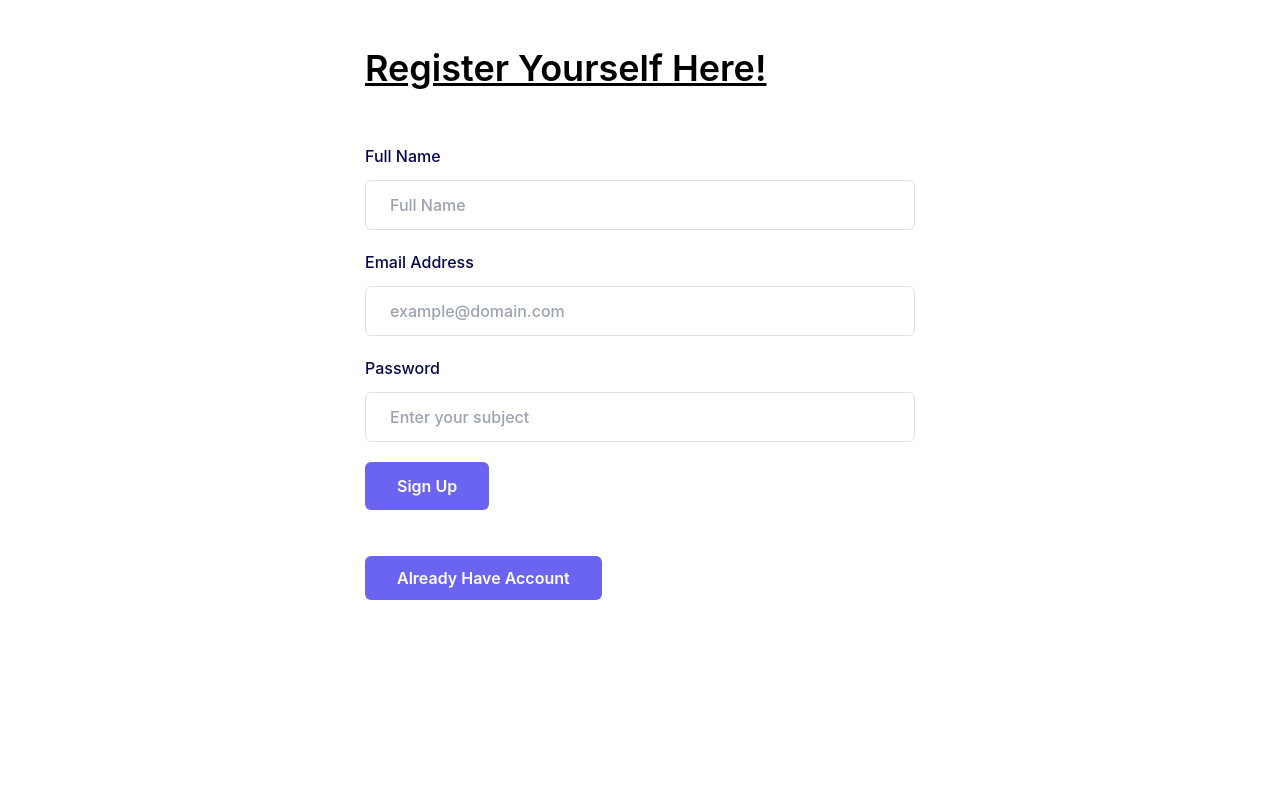
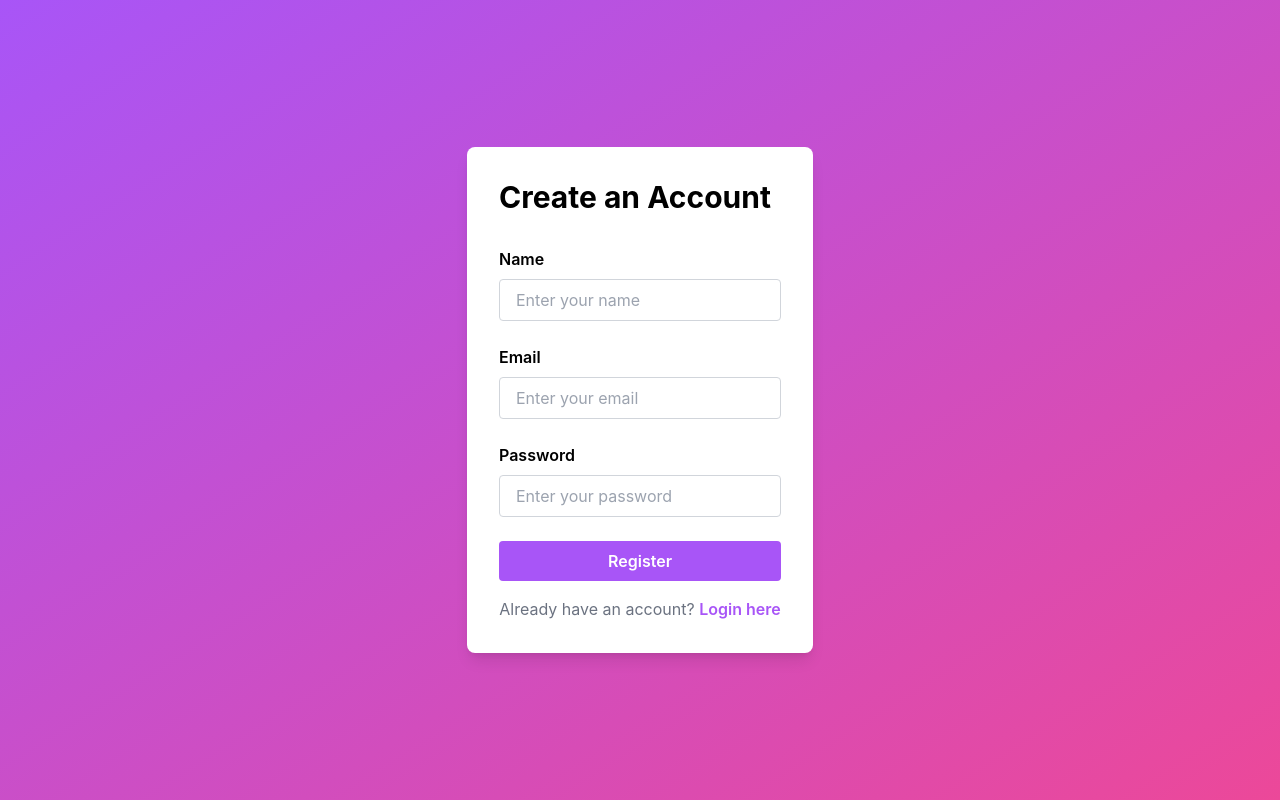
Before and after one commit to Souravvmishra/contacts-frontend, a React (Create React App) app: page /register in a window 1280 px wide. Built offline with nearby package versions, Linux system fonts and the light colour scheme.

Commit message:
login& resister page developed

```diff
--- a/src/App.js
+++ b/src/App.js
@@ -7,6 +7,7 @@ import AllContacts from "./components/dashboard/AllContacts";
 import UserInfo from "./components/dashboard/UserInfo";
 import Unauth from "./components/auth/Unauth";
 import CheckAuth from "./HOC/checkAuth";
+import LoginPage from "./LoginPage";
 
 
 function App() {
--- /dev/null
+++ b/src/LoginPage.jsx
@@ -0,0 +1,32 @@
+import React, { useState } from 'react';
+
+const DashboardPage = () => {
+    const [isModalOpen, setIsModalOpen] = useState(false);
+    const [name, setName] = useState('');
+    const [email, setEmail] = useState('');
+    const [phone, setPhone] = useState('');
+
+    const handleModalOpen = () => {
+        setIsModalOpen(true);
+    };
+
+    const handleModalClose = () => {
+        setIsModalOpen(false);
+    };
+
+    const handleAddContact = (e) => {
+        e.preventDefault();
+        // Perform contact addition logic here
+        console.log('Contact added:', { name, email, phone });
+        // Reset form fields
+        setName('');
+        setEmail('');
+        setPhone('');
+        // Close the modal
+        setIsModalOpen(false);
+    };
+
+
+};
+
+export default DashboardPage;
--- a/src/components/auth/LoginForm.jsx
+++ b/src/components/auth/LoginForm.jsx
@@ -67,80 +67,56 @@ const LoginForm = () => {
 
 
     return (
-        <div>
-            <div className="flex items-center justify-center p-12">
-                <div className="mx-auto w-full max-w-[550px]">
-
-
-                    <h2 className='text-3xl md:text-4xl md:font-semibold pb-14 font-medium
-                    underline'>Login Yourself Here!</h2>
-
-                    <form onSubmit={handleSubmit} >
-
-                        <div className="mb-5">
-                            <label
-                                htmlFor="email"
-                                className="mb-3 block text-base font-medium text-[#07074D]"
-                            >
-                                Email Address
+        <div className="flex items-center justify-center min-h-screen bg-gradient-to-br from-purple-500 to-pink-500">
+            <div className="bg-white rounded-lg shadow-lg p-8">
+                <h2 className="text-3xl font-bold mb-8">Welcome Back!</h2>
+                <form onClick={handleSubmit}>
+                    <div className="mb-6">
+                        <label htmlFor="email" className="block font-semibold mb-2">
+                            Email
                         </label>
                         <input
-                                onChange={(e) => setEmail(e.target.value)}
+                            value={email}
+                            onChange={e => setEmail(e.target.value)}
                             type="email"
-                                name="email"
                             id="email"
-                                placeholder="example@domain.com"
-                                className="w-full rounded-md border border-[#e0e0e0] bg-white py-3 px-6 text-base font-medium text-[#6B7280] outline-none focus:border-[#6A64F1] focus:shadow-md"
+                            className="w-full px-4 py-2 rounded border border-gray-300 focus:outline-none focus:border-purple-500"
+                            placeholder="Enter your email"
                         />
                     </div>
-                        <div className="mb-5">
-                            <label
-                                htmlFor="subject"
-                                className="mb-3 block text-base font-medium text-[#07074D]"
-                            >
+                    <div className="mb-6">
+                        <label htmlFor="password" className="block font-semibold mb-2">
                             Password
                         </label>
                         <input
-                                onChange={(e) => setPassword(e.target.value)}
+                            value={password}
+                            onChange={e => setPassword(e.target.value)}
                             type="password"
-                                name="password"
                             id="password"
-                                placeholder="Enter your subject"
-                                className="w-full rounded-md border border-[#e0e0e0] bg-white py-3 px-6 text-base font-medium text-[#6B7280] outline-none focus:border-[#6A64F1] focus:shadow-md"
+                            className="w-full px-4 py-2 rounded border border-gray-300 focus:outline-none focus:border-purple-500"
+                            placeholder="Enter your password"
                         />
                     </div>
+                    <button
+                        type="submit"
+                        className="w-full bg-purple-500 text-white font-semibold py-2 px-4 rounded hover:bg-purple-600 transition-colors duration-300"
+                    >
+                        Login
+                    </button>
+                </form>
+                <div className="mt-4 text-center">
+                    <span className="text-gray-500">Don't have an account?</span>{' '}
+                    <Link
+                        to="/register"
+                        className="text-purple-500 font-semibold hover:underline transition-colors duration-300"
+                    >
+                        Register here
+                    </Link>
+                </div>
+            </div>
+        </div>
+    );
 
-                        <div>
-                            <input
-
-                                className="hover:shadow-form rounded-md bg-[#6A64F1] py-3 px-8 text-base font-semibold text-white outline-none cursor-pointer "
-                                type='submit'
-                                value= {loading ? 'wait...' : 'Log In'}
-                            />
-
-
-                        </div>
-
-                        <div className='my-14'>
-                            <Link  className=' hover:shadow-form rounded-md bg-[#6A64F1] py-3 px-8 text-base font-semibold text-white outline-none cursor-pointer
-                '           to={"/register"}>Register Here</Link>
-
-
-                        </div>
-                    </form>
-                </div>
-
-
-            </div>
-
-            <div className='text-xl px-24  '>
-
-            </div>
-
-            <ToastContainer />
-
-        </div>
-    )
 }
 
 export default (LoginForm)
--- a/src/components/auth/RegisterForm.jsx
+++ b/src/components/auth/RegisterForm.jsx
@@ -56,90 +56,66 @@ const RegisterForm = () => {
 
 
     return (
-        <div>
-            <div className="flex items-center justify-center p-12">
-                <div className="mx-auto w-full max-w-[550px]">
-
-
-                    <h2 className='text-3xl md:text-4xl md:font-semibold pb-14 font-medium
-                    underline'>Register Yourself Here!</h2>
-
-
-
-
-                    <form onSubmit={handleSubmit} >
-                        <div className="mb-5">
-                            <label
-                                htmlFor="name"
-                                className="mb-3 block text-base font-medium text-[#07074D]"
-                            >
-                                Full Name
+        <div className="flex items-center justify-center min-h-screen bg-gradient-to-br from-purple-500 to-pink-500">
+            <div className="bg-white rounded-lg shadow-lg p-8">
+                <h2 className="text-3xl font-bold mb-8">Create an Account</h2>
+                <form>
+                    <div className="mb-6">
+                        <label htmlFor="name" className="block font-semibold mb-2">
+                            Name
                         </label>
                         <input
+                            type="text"
+                            id="name"
+                            name="name"
                             onChange={(e) => setUsername(e.target.value)}
-                                type="text"
-                                name="name"
-                                id="name"
-                                placeholder="Full Name"
-                                className="w-full rounded-md border border-[#e0e0e0] bg-white py-3 px-6 text-base font-medium text-[#6B7280] outline-none focus:border-[#6A64F1] focus:shadow-md"
+                            className="w-full px-4 py-2 rounded border border-gray-300 focus:outline-none focus:border-purple-500"
+                            placeholder="Enter your name"
                         />
                     </div>
-                        <div className="mb-5">
-                            <label
-                                htmlFor="email"
-                                className="mb-3 block text-base font-medium text-[#07074D]"
-                            >
-                                Email Address
+                    <div className="mb-6">
+                        <label htmlFor="email" className="block font-semibold mb-2">
+                            Email
                         </label>
                         <input
-                                onChange={(e) => setEmail(e.target.value)}
+                        value={email}
+                        onChange={e => setEmail(e.target.value)}
                             type="email"
-                                name="email"
                             id="email"
-                                placeholder="example@domain.com"
-                                className="w-full rounded-md border border-[#e0e0e0] bg-white py-3 px-6 text-base font-medium text-[#6B7280] outline-none focus:border-[#6A64F1] focus:shadow-md"
+                            className="w-full px-4 py-2 rounded border border-gray-300 focus:outline-none focus:border-purple-500"
+                            placeholder="Enter your email"
                         />
                     </div>
-                        <div className="mb-5">
-                            <label
-                                htmlFor="subject"
-                                className="mb-3 block text-base font-medium text-[#07074D]"
-                            >
+                    <div className="mb-6">
+                        <label htmlFor="password" className="block font-semibold mb-2">
                             Password
                         </label>
                         <input
+                            value={password}
                             onChange={(e) => setPassword(e.target.value)}
                             type="password"
-                                name="password"
                             id="password"
-                                placeholder="Enter your subject"
-                                className="w-full rounded-md border border-[#e0e0e0] bg-white py-3 px-6 text-base font-medium text-[#6B7280] outline-none focus:border-[#6A64F1] focus:shadow-md"
+                            className="w-full px-4 py-2 rounded border border-gray-300 focus:outline-none focus:border-purple-500"
+                            placeholder="Enter your password"
                         />
                     </div>
-
-                        <div>
-                            <input
-                                className="hover:shadow-form rounded-md bg-[#6A64F1] py-3 px-8 text-base font-semibold text-white outline-none"
-                                type='submit'
-                                value='Sign Up'
-                            />
-
-
-                        </div>
-                        <div className='my-14'>
-                            <Link className=' hover:shadow-form rounded-md bg-[#6A64F1] py-3 px-8 text-base font-semibold text-white outline-none cursor-pointer
-                '           to={"/login"}>Already Have Account</Link>
-
-
-                        </div>
-
+                    <button
+                        type="submit"
+                        className="w-full bg-purple-500 text-white font-semibold py-2 px-4 rounded hover:bg-purple-600 transition-colors duration-300"
+                    >
+                        Register
+                    </button>
                 </form>
+                <div className="mt-4 text-center">
+                    <span className="text-gray-500">Already have an account?</span>{' '}
+                    <Link
+                        to="/login"
+                        className="text-purple-500 font-semibold hover:underline transition-colors duration-300"
+                    >
+                        Login here
+                    </Link>
                 </div>
             </div>
-
-            <ToastContainer />
-
-
         </div>
     )
 }
```
Lines whose indentation alone changed are shown as unchanged.
